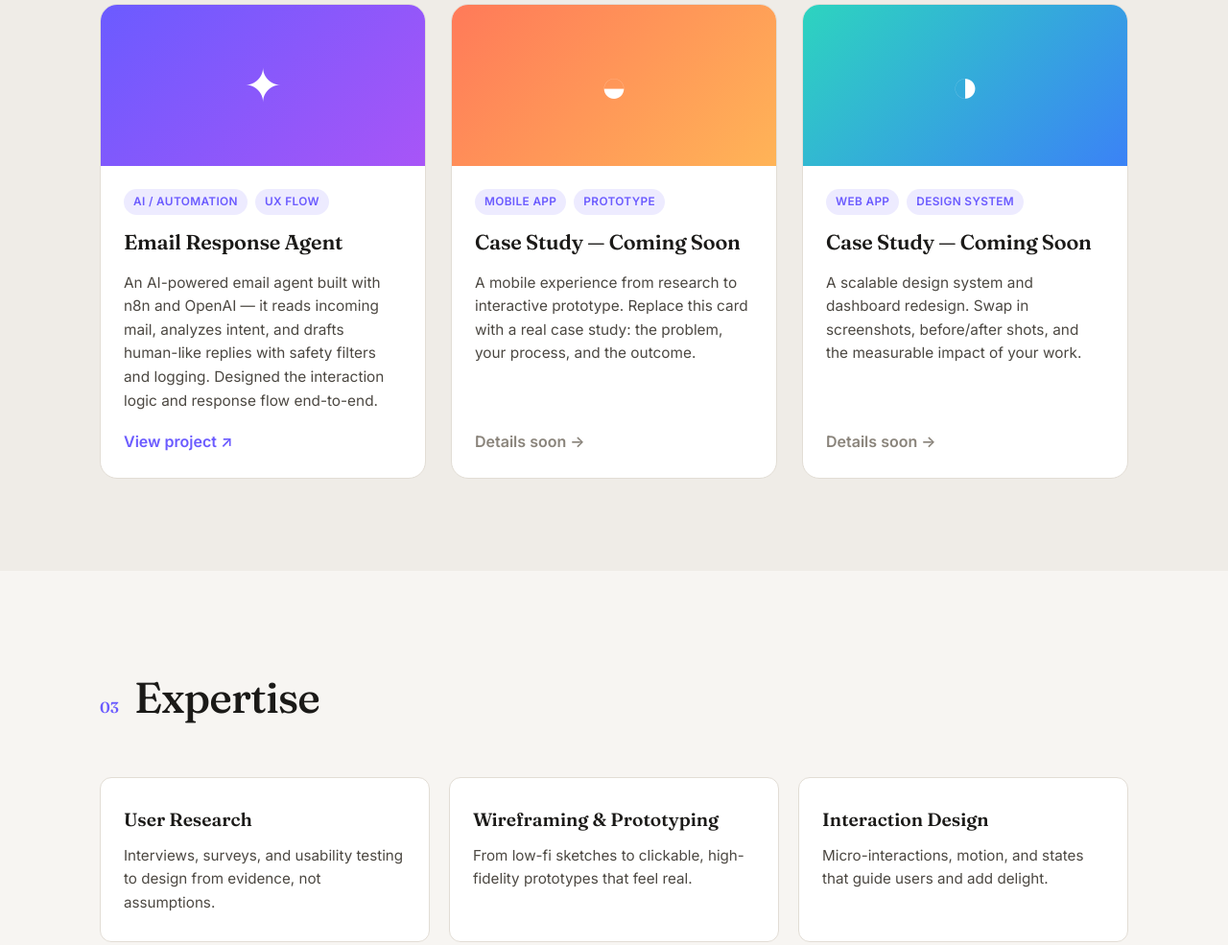
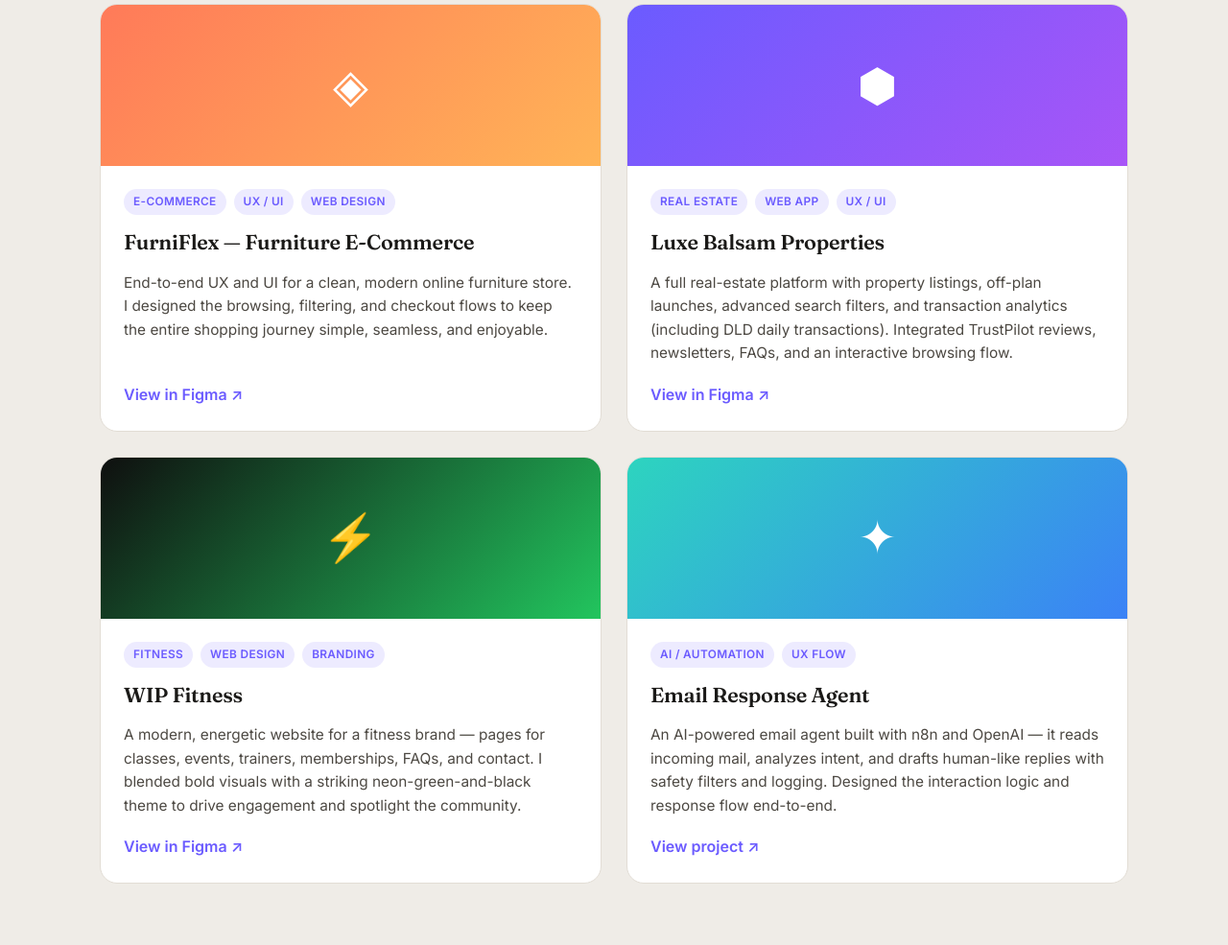
Before and after one commit to Schaiganfarooq/Portfolio, a plain HTML site: page index.html in a window 1280 px wide. Shown: the part 1762-2747 px from the top of the page at 96% size. Drawn offline with Linux system fonts and the light colour scheme.

Commit message:
Replace placeholders with real case studies (FurniFlex, Luxe Balsam, WIP Fitness)

```diff
--- a/css/styles.css
+++ b/css/styles.css
@@ -168,7 +168,7 @@
 .about__body strong { color: var(--ink); font-weight: 600; }
 
 /* ---------- Work ---------- */
-.work { display: grid; grid-template-columns: repeat(auto-fit, minmax(300px, 1fr)); gap: 26px; }
+.work { display: grid; grid-template-columns: repeat(2, 1fr); gap: 26px; }
 .card {
   background: var(--surface); border: 1px solid var(--line); border-radius: var(--radius);
   overflow: hidden; display: flex; flex-direction: column;
@@ -179,6 +179,7 @@
 .card__thumb--a { background: linear-gradient(135deg, #6b5bff, #a855f7); }
 .card__thumb--b { background: linear-gradient(135deg, #ff7a59, #ffb457); }
 .card__thumb--c { background: linear-gradient(135deg, #2dd4bf, #3b82f6); }
+.card__thumb--d { background: linear-gradient(135deg, #0f0f0f, #22c55e); }
 .card__body { padding: 24px; display: flex; flex-direction: column; gap: 12px; flex: 1; }
 .card__tags { display: flex; flex-wrap: wrap; gap: 8px; }
 .card__tags span { font-size: 0.74rem; font-weight: 600; letter-spacing: 0.03em; text-transform: uppercase;
@@ -231,6 +232,7 @@
   .hero { padding: 64px 0 60px; }
   .hero__meta { gap: 28px; }
   .section { padding: 72px 0; }
+  .work { grid-template-columns: 1fr; }
 }
 
 @media (prefers-reduced-motion: reduce) {
--- a/index.html
+++ b/index.html
@@ -93,15 +93,62 @@
           <h2 class="section__title">Selected Work</h2>
         </div>
         <div class="work">
-          <!-- Real project from GitHub -->
+          <!-- FurniFlex -->
           <article class="card reveal">
-            <div class="card__thumb card__thumb--a" aria-hidden="true">
-              <span>✦</span>
+            <div class="card__thumb card__thumb--b" aria-hidden="true"><span>◈</span></div>
+            <div class="card__body">
+              <div class="card__tags"><span>E-Commerce</span><span>UX / UI</span><span>Web Design</span></div>
+              <h3 class="card__title">FurniFlex — Furniture E-Commerce</h3>
+              <p class="card__desc">
+                End-to-end UX and UI for a clean, modern online furniture store. I designed the
+                browsing, filtering, and checkout flows to keep the entire shopping journey
+                simple, seamless, and enjoyable.
+              </p>
+              <a class="card__link" href="https://www.figma.com/design/rtJMDLWgzqCXKOn4BOJ12K/Wensite-E-Commerce" target="_blank" rel="noopener">
+                View in Figma ↗
+              </a>
             </div>
+          </article>
+
+          <!-- Luxe Balsam Properties -->
+          <article class="card reveal">
+            <div class="card__thumb card__thumb--a" aria-hidden="true"><span>⬢</span></div>
             <div class="card__body">
-              <div class="card__tags">
-                <span>AI / Automation</span><span>UX Flow</span>
-              </div>
+              <div class="card__tags"><span>Real Estate</span><span>Web App</span><span>UX / UI</span></div>
+              <h3 class="card__title">Luxe Balsam Properties</h3>
+              <p class="card__desc">
+                A full real-estate platform with property listings, off-plan launches, advanced
+                search filters, and transaction analytics (including DLD daily transactions).
+                Integrated TrustPilot reviews, newsletters, FAQs, and an interactive browsing flow.
+              </p>
+              <a class="card__link" href="https://www.figma.com/design/wFN97RfBTYYEYbK493HjYg/Website" target="_blank" rel="noopener">
+                View in Figma ↗
+              </a>
+            </div>
+          </article>
+
+          <!-- WIP Fitness -->
+          <article class="card reveal">
+            <div class="card__thumb card__thumb--d" aria-hidden="true"><span>⚡</span></div>
+            <div class="card__body">
+              <div class="card__tags"><span>Fitness</span><span>Web Design</span><span>Branding</span></div>
+              <h3 class="card__title">WIP Fitness</h3>
+              <p class="card__desc">
+                A modern, energetic website for a fitness brand — pages for classes, events,
+                trainers, memberships, FAQs, and contact. I blended bold visuals with a striking
+                neon-green-and-black theme to drive engagement and spotlight the community.
+              </p>
+              <a class="card__link" href="https://www.figma.com/design/ZWq9YefLOnGqFhK4mkIvAz/WIP-Fitness" target="_blank" rel="noopener">
+                View in Figma ↗
+              </a>
+            </div>
+          </article>
+
+          <!-- Email Response Agent (from GitHub) -->
+          <article class="card reveal">
+            <div class="card__thumb card__thumb--c" aria-hidden="true"><span>✦</span></div>
+            <div class="card__body">
+              <div class="card__tags"><span>AI / Automation</span><span>UX Flow</span></div>
               <h3 class="card__title">Email Response Agent</h3>
               <p class="card__desc">
                 An AI-powered email agent built with n8n and OpenAI — it reads incoming mail,
@@ -111,33 +158,6 @@
               <a class="card__link" href="https://github.com/Schaiganfarooq/Email-Response-Agent" target="_blank" rel="noopener">
                 View project ↗
               </a>
-            </div>
-          </article>
-
-          <!-- Placeholder case studies to fill in -->
-          <article class="card reveal">
-            <div class="card__thumb card__thumb--b" aria-hidden="true"><span>◒</span></div>
-            <div class="card__body">
-              <div class="card__tags"><span>Mobile App</span><span>Prototype</span></div>
-              <h3 class="card__title">Case Study — Coming Soon</h3>
-              <p class="card__desc">
-                A mobile experience from research to interactive prototype. Replace this card
-                with a real case study: the problem, your process, and the outcome.
-              </p>
-              <a class="card__link card__link--muted" href="#contact">Details soon →</a>
-            </div>
-          </article>
-
-          <article class="card reveal">
-            <div class="card__thumb card__thumb--c" aria-hidden="true"><span>◑</span></div>
-            <div class="card__body">
-              <div class="card__tags"><span>Web App</span><span>Design System</span></div>
-              <h3 class="card__title">Case Study — Coming Soon</h3>
-              <p class="card__desc">
-                A scalable design system and dashboard redesign. Swap in screenshots, before/after
-                shots, and the measurable impact of your work.
-              </p>
-              <a class="card__link card__link--muted" href="#contact">Details soon →</a>
             </div>
           </article>
         </div>
```
Also changed, not shown: 1 other file.
